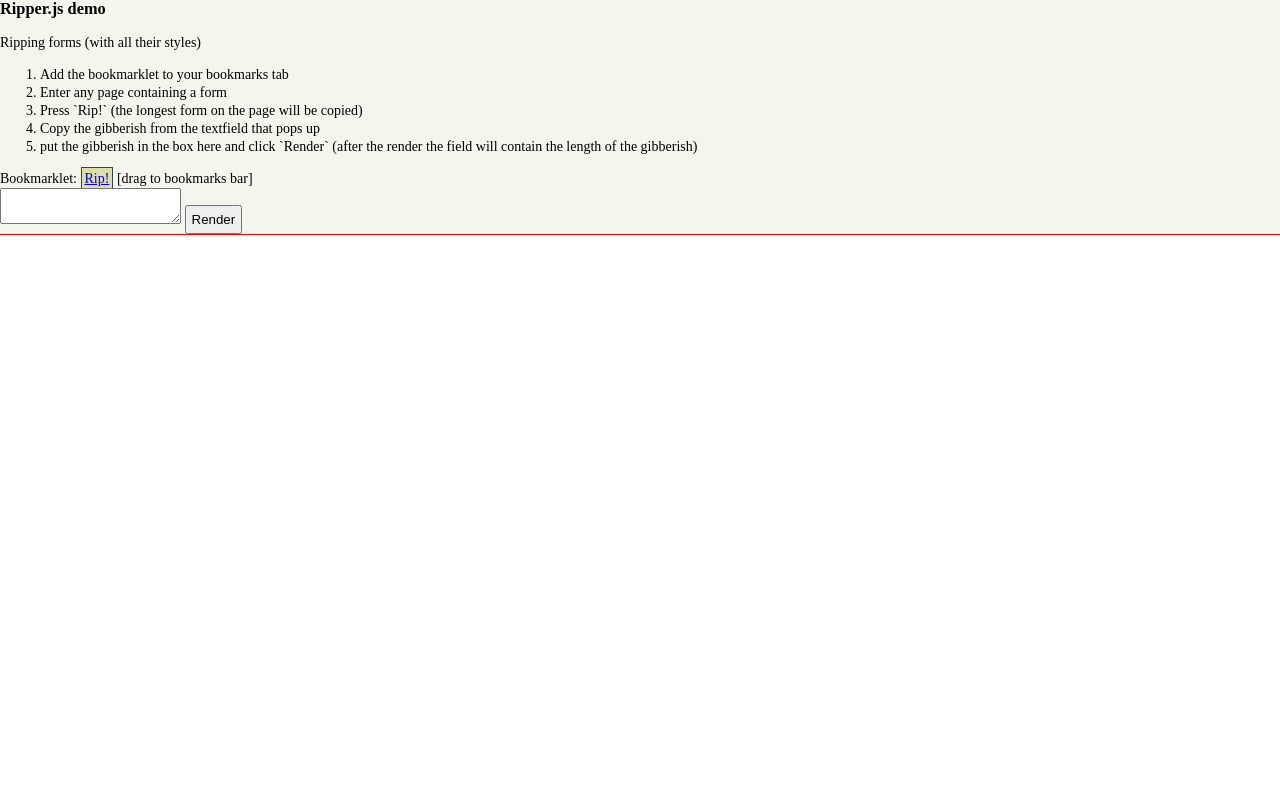
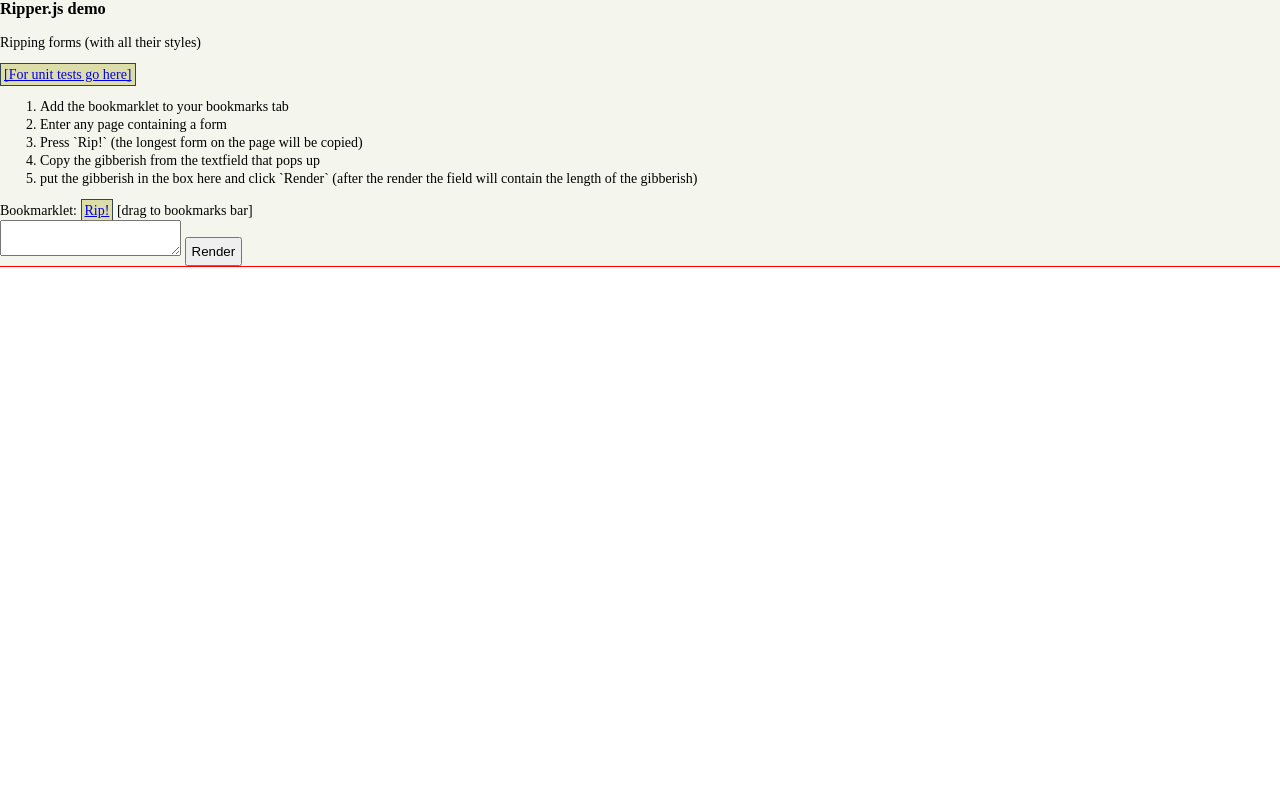
Before and after one commit to naugtur/ripper, a plain HTML site: page index.html in a window 1280 px wide. Shown: the top 800 px of the page. Drawn offline with Linux system fonts and the light colour scheme.

Commit message:
link to tests

```diff
--- a/index.html
+++ b/index.html
@@ -31,6 +31,7 @@ padding: 5px;
 
 <div id="help" >
   <h3>Ripper.js demo</h3><p>Ripping forms (with all their styles)</p>
+  <a href="testrunner.html">[For unit tests go here]</a>
   <ol >
   <li>Add the bookmarklet to your bookmarks tab</li>
   <li>Enter any page containing a form</li>
```
